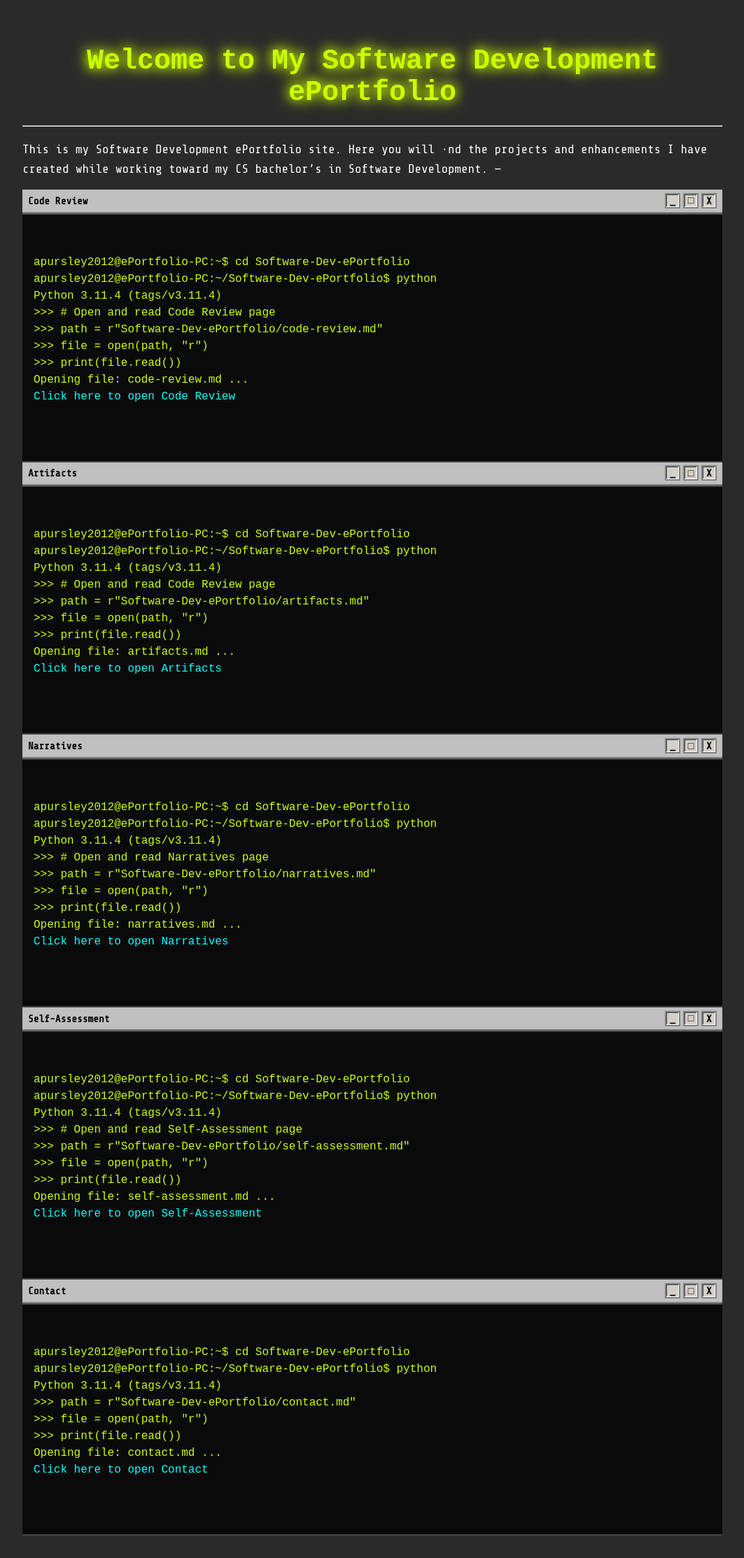
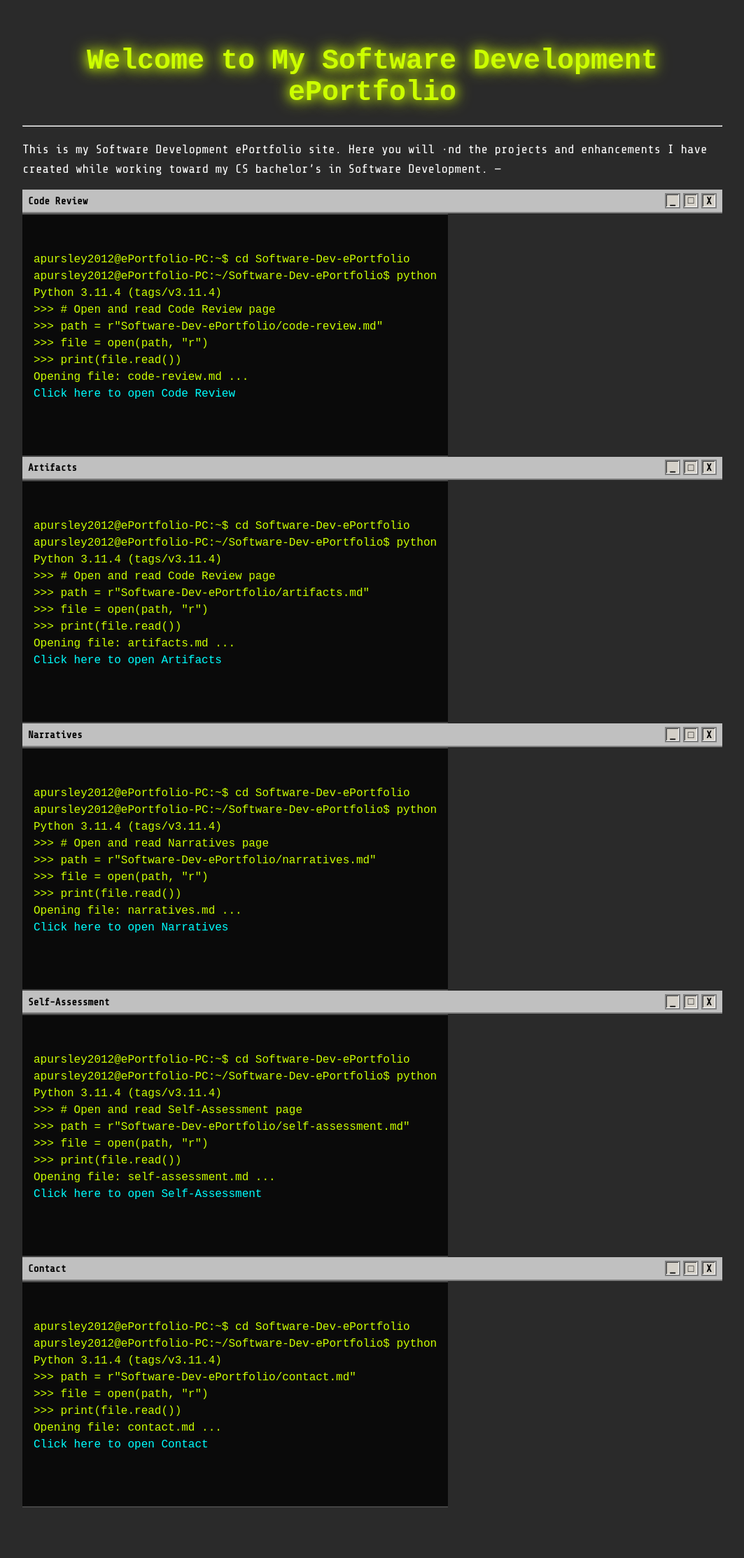
Before and after one commit to apursley2012/Software-Dev-ePortfolio, a Jekyll site: the page built from index.md, in a window 1280 px wide. Shown: the whole page at 70% size, without its empty margins (108-1171 px from the left). Built offline with Jekyll 4.4.1, drawn with Linux system fonts in a browser that asks for light colours; after the commit the page ends 2187 px from its top, so only the background shows below that.

Commit message:
Update style.css

```diff
--- a/assets/css/style.css
+++ b/assets/css/style.css
@@ -74,7 +74,11 @@ p {
   margin: 1.5rem auto; /* Reduced margin for closer grouping */
   border-radius: 5px;
   box-shadow: 0 0 15px rgba(0, 255, 136, 0.5); /* Softened glow for subtlety */
-  max-width: 900px;
+  text-align: left;
+  display: inline-block;
+  width: fit-content;
+  max-width: 100%;
+  cursor: pointer;
   cursor: pointer; /* Indicate interactivity */
   transition: all 0.2s ease-in-out; /* Smooth transition for hover effect */
 }
@@ -95,20 +99,15 @@ p {
   border-bottom: 1px solid #444;
 }
 .terminal-window code {
-  background-color: #0a0a0a;
+  display: block;
+  background: none;
+  white-space: pre-wrap;
   color: #ccff00;
   font-family: 'Share Tech Mono', monospace;
-  padding: 0.75rem 1rem;
   font-size: 1rem;
-  line-height: 1.5;
-  white-space: pre-wrap;
-  border-top: 2px solid #444;
-  border-bottom: 2px solid #444;
-  width: fit-content;
-  max-width: 100%;
-  display: inline-block;
-  text-align: left;
-}
+  line-height: 1.4;
+  tab-size: 4; /* Ensure consistent tab spacing
+*/
 
   /* Added glow for terminal code text */
   text-shadow: 0 0 5px #ccff00, 0 0 10px #ccff00;
@@ -234,13 +233,18 @@ p {
   background-color: #0a0a0a;
   color: #ccff00;
   font-family: 'Share Tech Mono', monospace;
-  padding: 1rem;
+  padding: 0.75rem 1rem;
   font-size: 1rem;
   line-height: 1.5;
   white-space: pre-wrap;
   border-top: 2px solid #444;
   border-bottom: 2px solid #444;
+  width: fit-content;
+  max-width: 100%;
+  display: inline-block;
+  text-align: left;
 }
+
 
 .window-terminal a {
   color: #00ffff;
```
